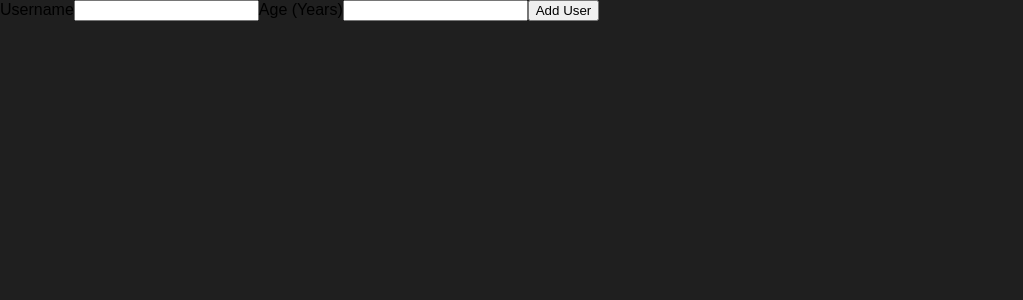
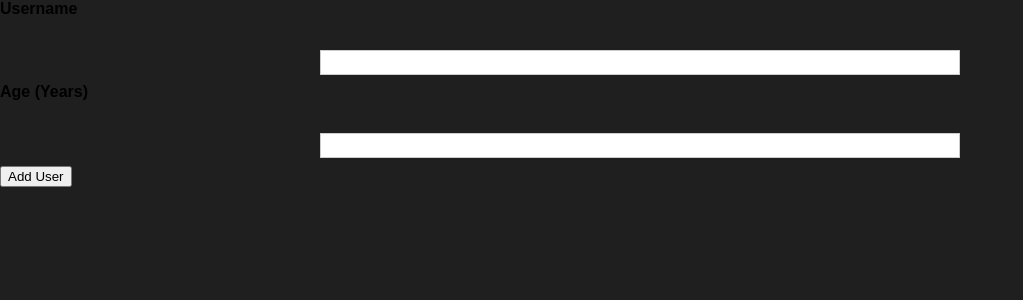
Before and after one commit to YankovWeb/user, a React (Create React App) app: page / in a window 1280 px wide. Shown: the top 300 px of the page, without its empty margins (0-1023 px from the left). Built offline with nearby package versions, Linux system fonts and the light colour scheme.

Commit message:
[Future]AddStyles

```diff
--- a/src/App.js
+++ b/src/App.js
@@ -1,5 +1,5 @@
 import React from "react";
-import {AddUser} from "./components/Users/AddUser";
+import AddUser from "./components/Users/AddUser";
 
 function App() {
   return (
--- /dev/null
+++ b/src/components/UI/Card.js
@@ -0,0 +1,7 @@
+import React from "react";
+import classes from "./Card.module.css";
+
+const Card = ({children, className}) => {
+  return <div className={`${classes.Card} ${className}`}>{children}</div>;
+};
+export default Card;
--- /dev/null
+++ b/src/components/UI/Card.module.css
@@ -0,0 +1,5 @@
+.card {
+  background: white;
+  box-shadow: 0 2px 8px rgba(0, 0, 0, 0.26);
+  border-radius: 10px;
+}
--- a/src/components/Users/AddUser.js
+++ b/src/components/Users/AddUser.js
@@ -1,10 +1,12 @@
 import React from "react";
-
-export const AddUser = (props) => {
+import Card from "../UI/Card";
+import classes from "./AddUser.module.css";
+const AddUser = (props) => {
   const onSubmitHandler = (e) => {
     e.preventDefault();
   };
   return (
+    <Card className={classes.input}>
       <form onSubmit={onSubmitHandler}>
         <label htmlfor="username">Username</label>
         <input id="username" type="text"></input>
@@ -12,5 +14,7 @@
         <input id="age" type="number"></input>
         <button type="submit">Add User</button>
       </form>
+    </Card>
   );
 };
+export default AddUser;
--- /dev/null
+++ b/src/components/Users/AddUser.module.css
@@ -0,0 +1,26 @@
+input {
+  margin: 2rem auto;
+  padding: 1rem;
+  width: 90%;
+  max-width: 40rem;
+}
+
+.input label {
+  display: block;
+  font-weight: bold;
+  margin-bottom: 0.5rem;
+}
+
+.input input {
+  font: inherit;
+  display: block;
+  width: 100%;
+  border: 1px solid #ccc;
+  padding: 0.15rem;
+  margin-bottom: 0.5rem;
+}
+
+.input input:focus {
+  outline: none;
+  border-color: #4f005f;
+}
```
Lines whose indentation alone changed are shown as unchanged.
